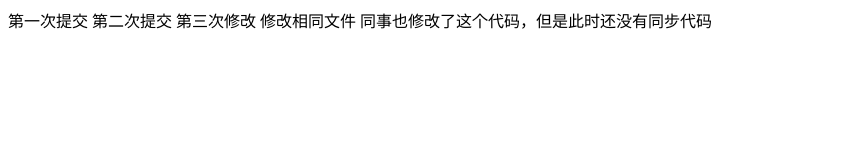
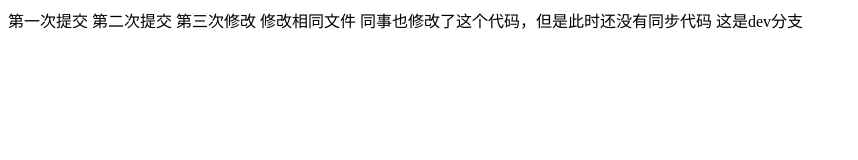
Before and after one commit to y-koala/git-practice, a plain HTML site: page index.html in a window 1280 px wide. Shown: the whole page, without its empty margins (0-858 px from the left). Drawn offline with Linux system fonts and the light colour scheme.

Commit message:
add dev branch

```diff
--- a/index.html
+++ b/index.html
@@ -15,6 +15,7 @@
   修改相同文件
 
   同事也修改了这个代码，但是此时还没有同步代码
+这是dev分支
 </body>
 
 </html>
```
